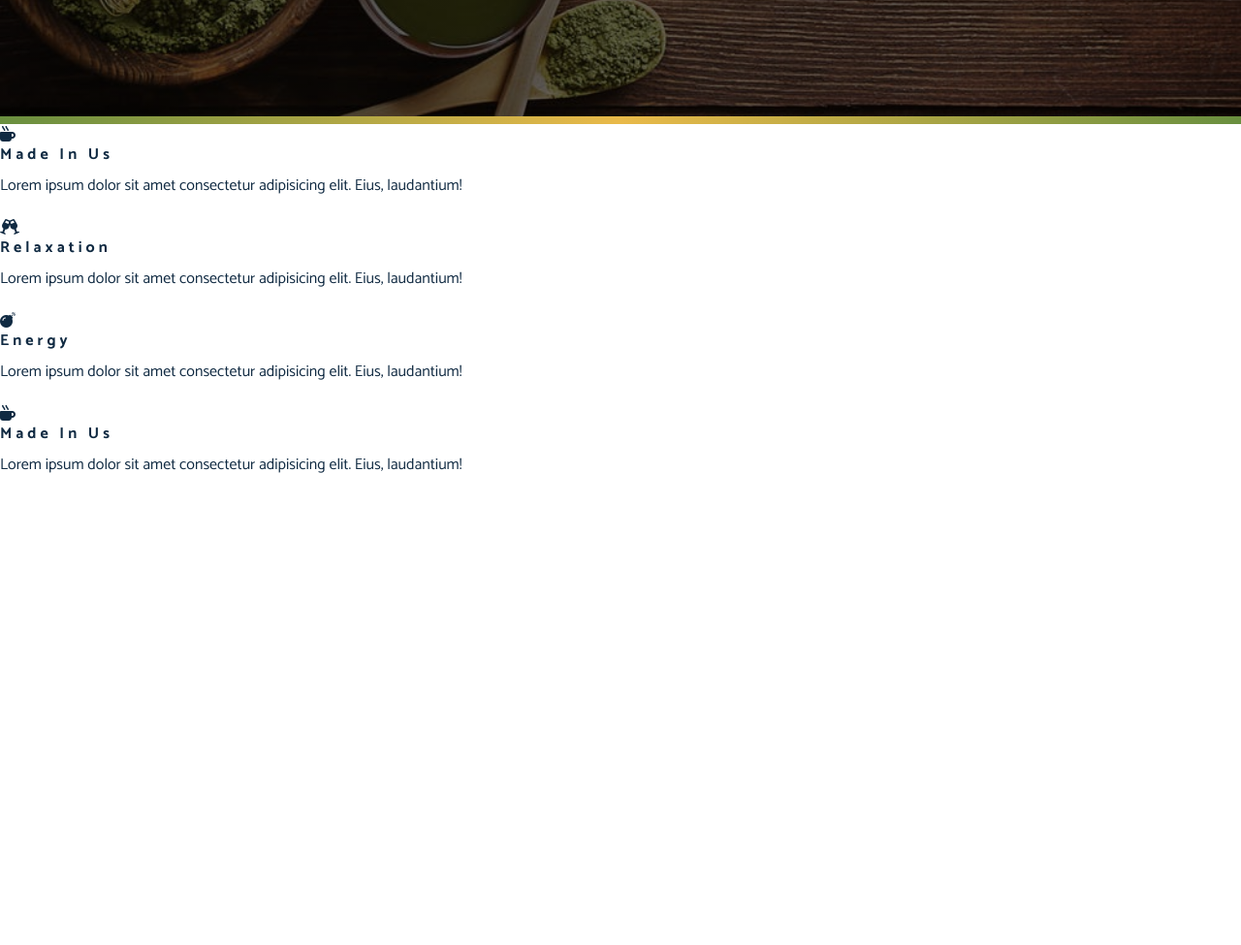
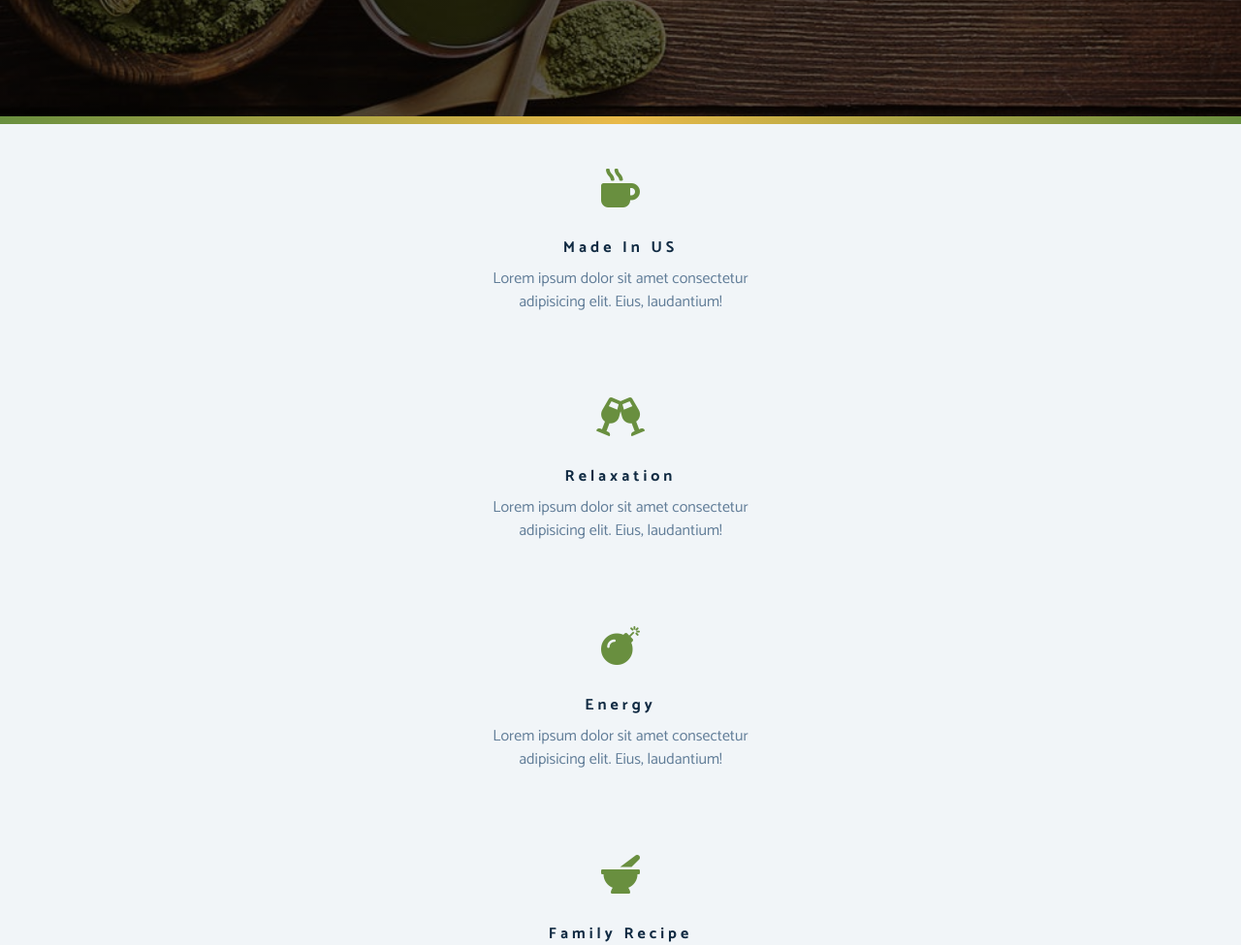
Before and after one commit to safiabdulhadi/tea_station_webiste, a plain HTML site: page index.html in a window 1280 px wide. Shown: the part 680-1655 px from the top of the page at 97% size. Before the commit the page ends 1192 px from the top, so only its background shows below. Drawn offline with Linux system fonts and the light colour scheme; a web font is replaced by a local one.

Commit message:
finish css on skills

```diff
--- a/css/styles.css
+++ b/css/styles.css
@@ -172,3 +172,41 @@ This is the Header saction start
     height: 0.5rem;
     background: linear-gradient(to left, var(--clr-primary), #e9b949, var(--clr-primary));
 }
+
+
+/* ---------------------
+Skills
+-------------------*/
+
+.skills {
+    background: var(--clr-grey-10);
+}
+
+.skill {
+    padding: 2.5rem 0;
+    text-align: center;
+    transition: var(--transition);
+}
+
+.skill-icon {
+    font-size: 2.5rem;
+    margin-bottom: 1.25rem;
+    transition: var(--transition);
+    display: inline-block;
+    color: var(--clr-primary);
+}
+
+.skill-text {
+    color: var(--clr-grey-5);
+    max-width: 17rem;
+    margin: 0 auto;
+}
+
+.skill:hover {
+    background: var(--clr-White);
+    box-shadow: 0 2px var(--clr-primary);
+}
+
+.skill:hover .skill-icon {
+    transform: translateY(-5px);
+}
--- a/index.html
+++ b/index.html
@@ -34,7 +34,7 @@
             <span class="skill-icon">
           <i class="fas fa-mug-hot"></i>
         </span>
-            <h4 class="skill-title">made in us</h4>
+            <h4 class="skill-title">made in US</h4>
             <p class="skill-text">
                 Lorem ipsum dolor sit amet consectetur adipisicing elit. Eius, laudantium!
             </p>
@@ -68,9 +68,9 @@
         <!-- single skill -->
         <article class="skill">
             <span class="skill-icon">
-          <i class="fas fa-mug-hot"></i>
+          <i class="fas fa-mortar-pestle"></i>
         </span>
-            <h4 class="skill-title">made in us</h4>
+            <h4 class="skill-title">family recipe</h4>
             <p class="skill-text">
                 Lorem ipsum dolor sit amet consectetur adipisicing elit. Eius, laudantium!
             </p>
```
